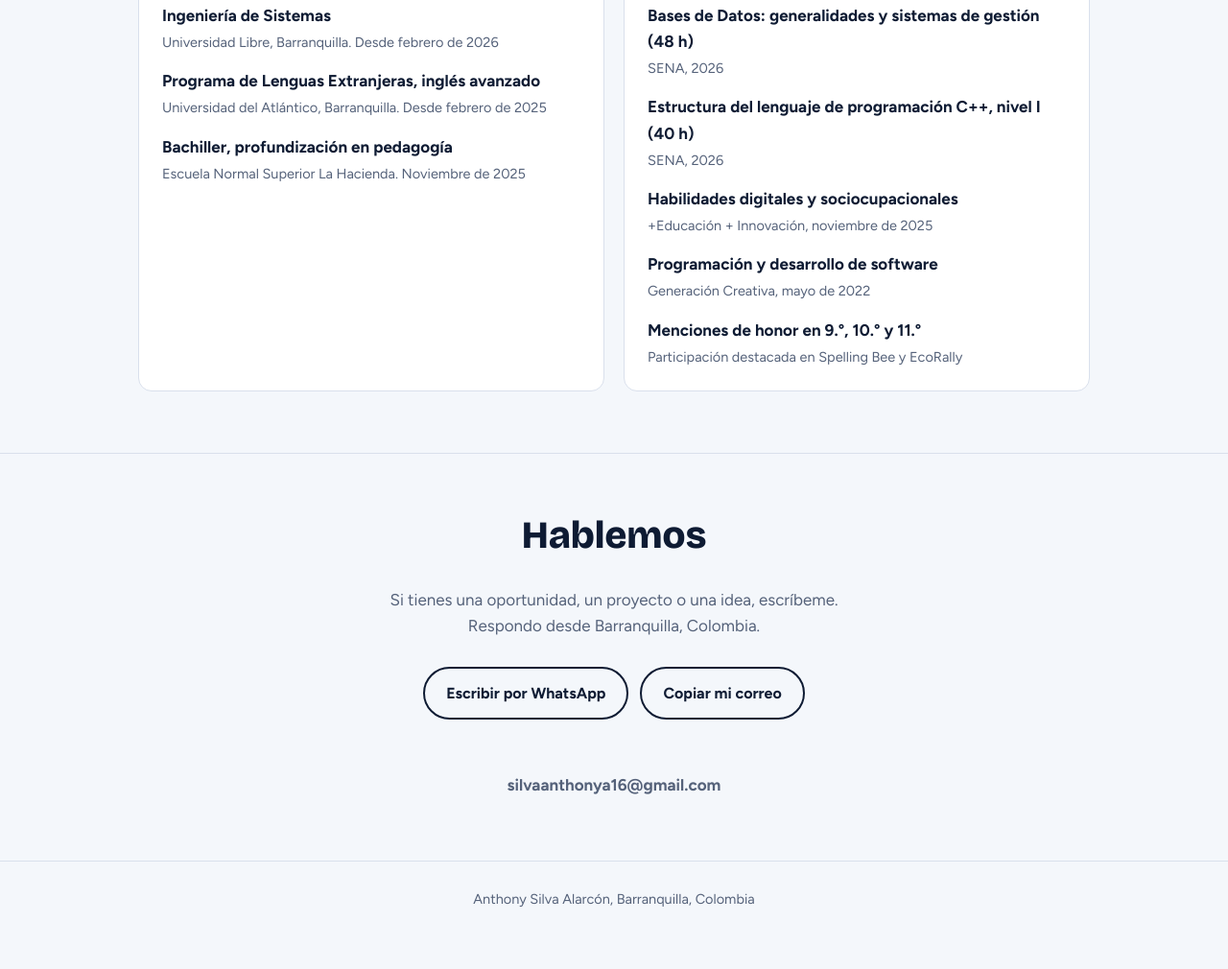
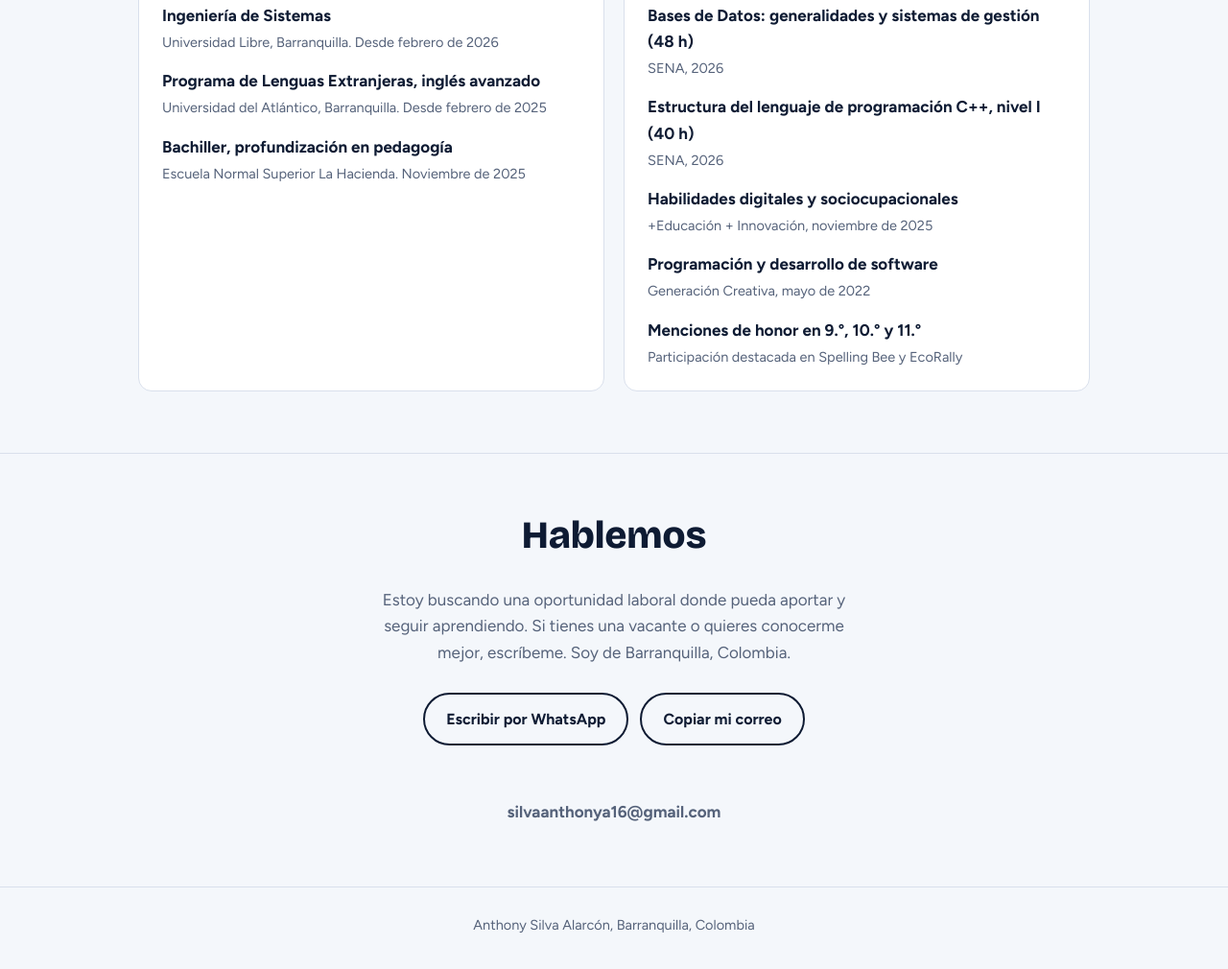
Before and after one commit to Antrox1324/Anthony-Silva, a plain HTML site: page index.html in a window 1280 px wide. Shown: the part 2875-3885 px from the top of the page at 96% size. Before the commit the page ends 3864 px from the top, so only its background shows below. Drawn offline with nearby package versions, Linux system fonts and the light colour scheme.

Commit message:
Revise contact paragraph for job opportunity
Updated contact section to reflect job search and skills.

```diff
--- a/index.html
+++ b/index.html
@@ -114,7 +114,8 @@
 
   <section id="contacto" class="contact"><div class="wrap">
     <h2>Hablemos</h2>
-    <p>Si tienes una oportunidad, un proyecto o una idea, escríbeme. Respondo desde Barranquilla, Colombia.</p>
+    <p>Estoy buscando una oportunidad laboral donde pueda aportar y seguir aprendiendo.
+       Si tienes una vacante o quieres conocerme mejor, escríbeme. Soy de Barranquilla, Colombia.</p>
     <div class="btns">
 
       <a class="btn" href="https://wa.me/573182621957" target="_blank" rel="noopener">Escribir por WhatsApp</a>
```
